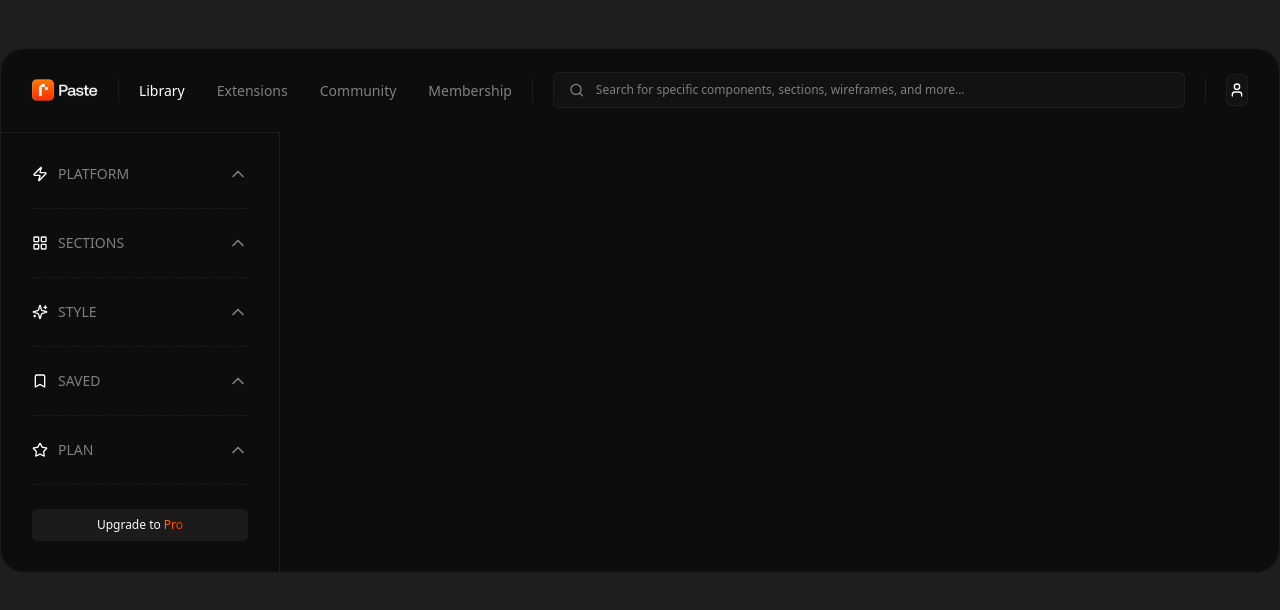
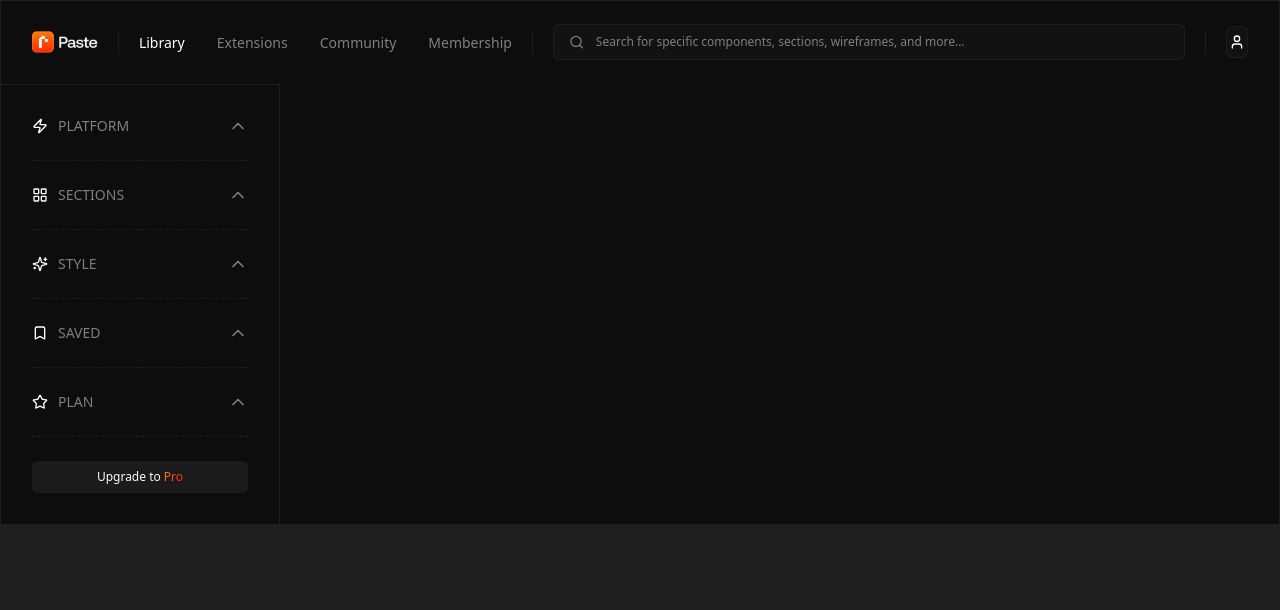
Before and after one commit to AlexDDevv/Ui-Library-Spikes, a Next.js app: page / in a window 1280 px wide. Shown: the top 610 px of the page. Built offline with nearby package versions, Linux system fonts and the light colour scheme.

Commit message:
💄Make it take up the whole screen

```diff
--- a/src/app/layout.tsx
+++ b/src/app/layout.tsx
@@ -15,7 +15,7 @@ export default function RootLayout({
 }>) {
     return (
         <html lang="en">
-            <body className="bg-background flex items-center justify-center pt-12">
+            <body className="bg-background">
                 <link rel="icon" href="/favicon.ico" sizes="any" />
                 {children}
             </body>
--- a/src/app/page.tsx
+++ b/src/app/page.tsx
@@ -3,7 +3,7 @@ import NavBar from "./components/NavBar";
 
 export default function Home() {
     return (
-        <div className="bg-bgContainer w-[1440px] mx-auto rounded-3xl shadow-[inset_0_0_0_1px_#1D1D1D]">
+        <div className="bg-bgContainer shadow-[inset_0_0_0_1px_#1D1D1D] h-full">
             <Header />
             <main>
                 <NavBar />
```
